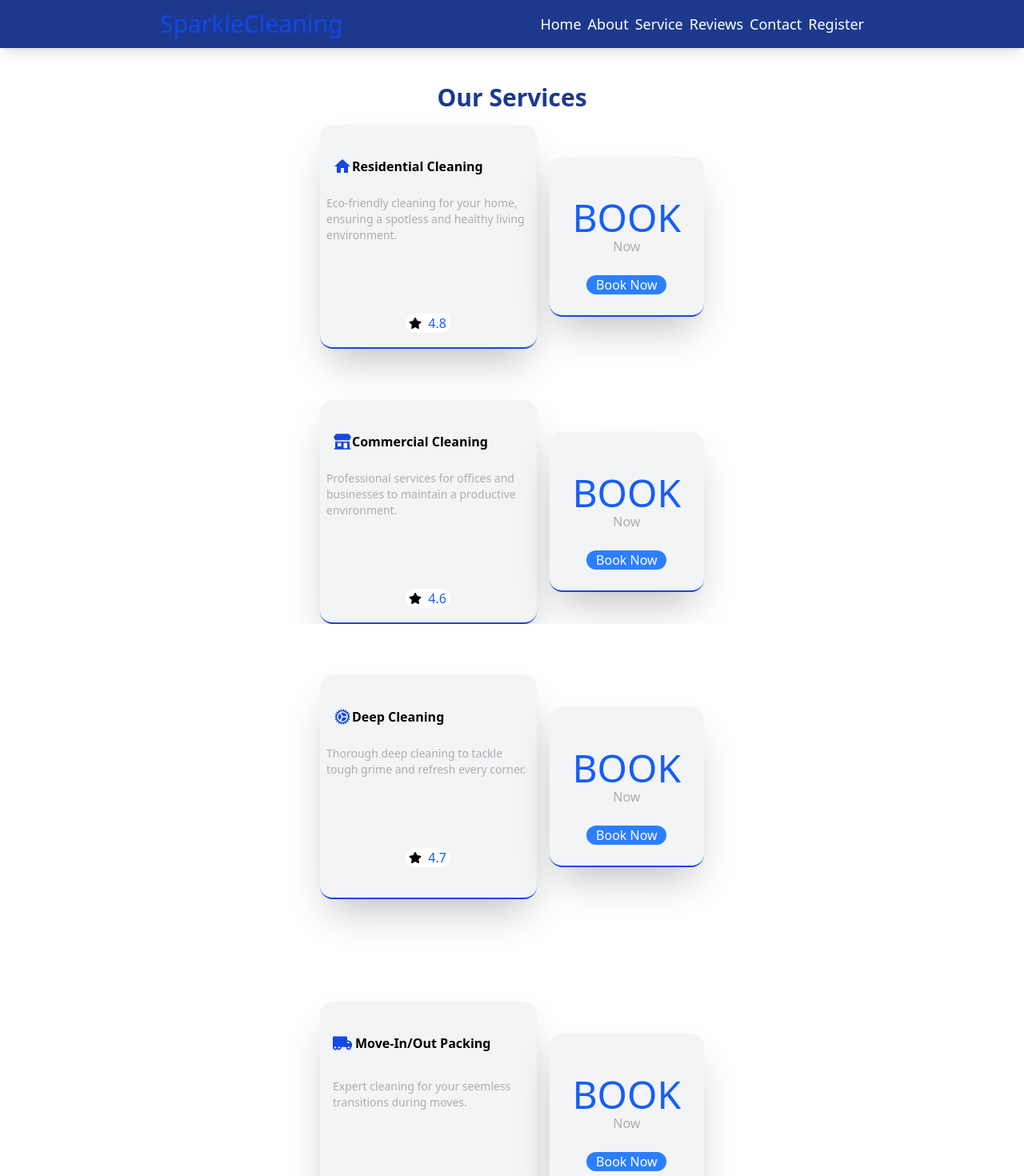
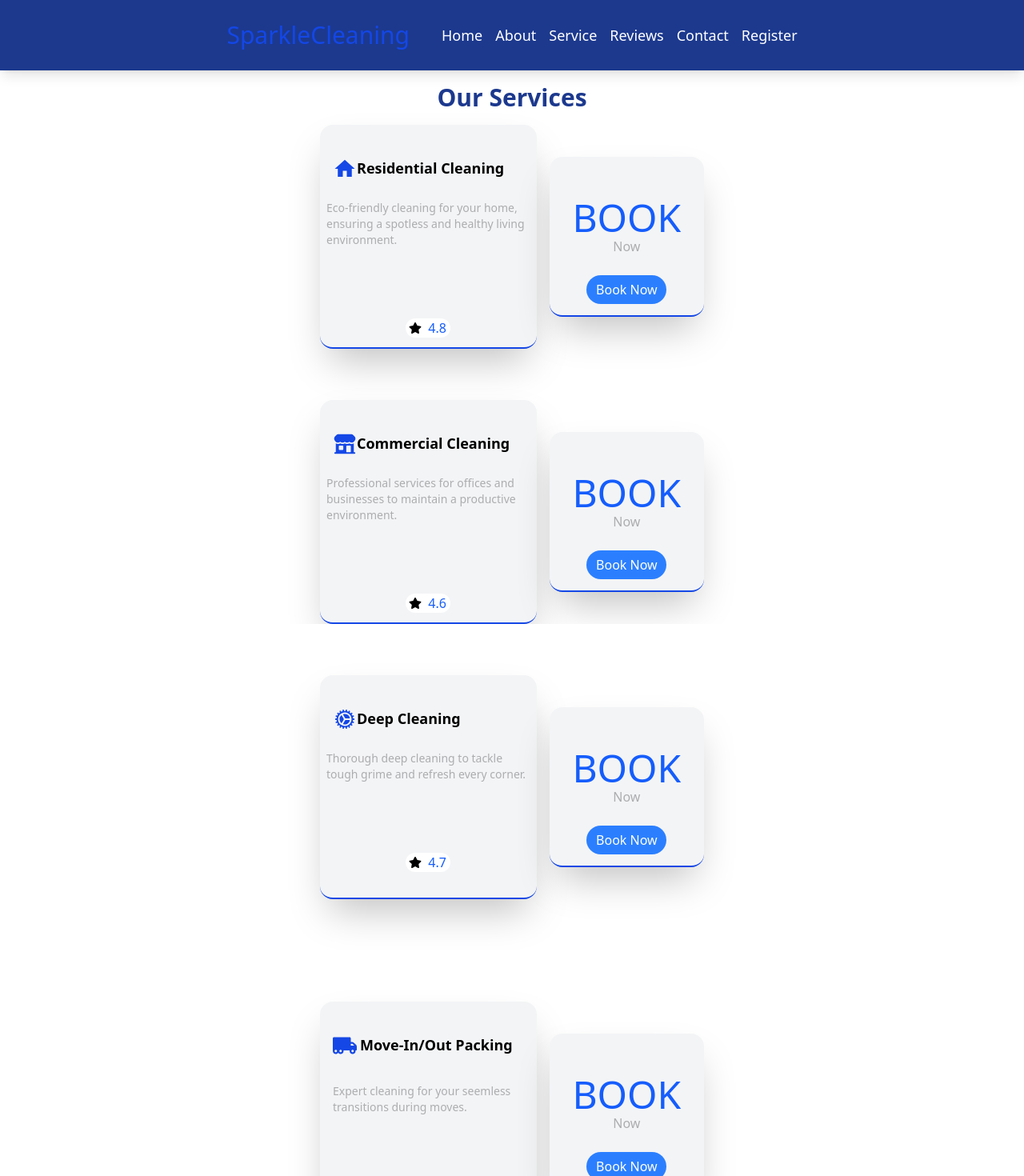
Before and after one commit to Dee-Tech-u/Sparkle-Cleaning, a React (Vite) app: page /Sparkle-Cleaning/services in a window 1280 px wide. Shown: the top 1470 px of the page at 80% size. Built offline with nearby package versions, Linux system fonts and the light colour scheme.

Commit message:
commit changes made

```diff
--- a/src/Components/Navbar.jsx
+++ b/src/Components/Navbar.jsx
@@ -1,16 +1,27 @@
-import React from 'react';
+import React, { useState } from 'react';
+import { FaBars, FaTimes } from 'react-icons/fa';
 import { Link } from 'react-router-dom';
 
 
 const Navbar = () => {
+  const [isOpen, setIsOpen] = useState(false);
+
+  const toggleMenu = () => {
+    setIsOpen(!isOpen);
+  }
   return (
   <>
   <nav className='group bg-blue-900 shadow-lg flex items-center justify-between sm:px-15 lg:px-50 py-3 px-2 fixed top-0 left-0 w-full  z-10 '>
-    <Link to="/">
-    <span className=' text-blue-700 text-2xl sm:text-lg lg:text-3xl flex items-center '>Sparkle<span className=''>Cleaning</span></span>
+    <div className='max-w-7xl mx-auto px-4 custom-sm:px-6 custom-md:px-8'>
+      <div className='flex items-center justify-between h-16 w-full'>
+        <div className='flex-shrink-0'>
+           <Link to="/" className=' text-blue-700 text-2xl sm:text-2xl lg:text-3xl'>
+           SparkleCleaning
     </Link>
-    <div className='text-black flex gap-2 items-center '>
-      <Link to="/" className='py-1 text-sm sm:text-lg font-light text-white rounded-lg hover:scale-90 transform transition duration-300 ease-in-out hover:gap-4 hover:flex'>
+        </div>
+    <div className='hidden custom-md:block'>
+      <div className='ml-10 flex items-baseline space-x-4'>
+        <Link to="/" className='py-1 text-sm sm:text-lg font-light text-white rounded-lg hover:scale-90 transform transition duration-300 ease-in-out hover:gap-4 hover:flex'>
       Home
       </Link>
       <Link to="/about" className='py-1 text-sm sm:text-lg font-light text-white hover:scale-90 transform transition duration-300 ease-in-out hover:gap-4 hover:flex'>
@@ -28,7 +39,38 @@ const Navbar = () => {
       <Link to="/register" className='py-1  text-sm sm:text-lg font-light text-white hover:scale-90 transform transition duration-300 ease-in-out'>
       Register
       </Link>
+      </div>
     </div>
+    <div className='custom-md:hidden'>
+      <button onClick={toggleMenu} className=' p-2 rounded-md text-gray-400 hover:text-white hover:scale-110 transition duration-300 ease-linear cursor-pointer focus:outline-none'>
+        {isOpen ? <FaTimes size={24} /> : <FaBars size={24} />}
+      </button>
+    </div>
+    </div>
+    </div>
+    <div className={`fixed top-0 left-0 h-full w-64 bg-gray-800 transform ${isOpen ? 'translate-x-0' : '-translate-x-full' } transition-transform duration-300 ease-in-out custom-md:hidden`}>
+      <div className='px-2 pt-2 pb-3 sp-y-1 custom-sm:px-3 mt-16'>
+        <Link to="/" className='block px-3 py-2 rounded-md text-base font-medium hover:bg-gray-700' onClick={toggleMenu}>
+      Home
+      </Link>
+      <Link to="/about" className='block px-3 py-2 rounded-md text-base font-medium hover:bg-gray-700' onClick={toggleMenu}>
+      About
+      </Link>
+      <Link to="/services" className='block px-3 py-2 rounded-md text-base font-medium hover:bg-gray-700' onClick={toggleMenu}>
+      Service
+      </Link>
+      <Link to="/reviews" className='block px-3 py-2 rounded-md text-base font-medium hover:bg-gray-700' onClick={toggleMenu}>
+      Reviews
+      </Link>
+      <Link to="/contact" className='block px-3 py-2 rounded-md text-base font-medium hover:bg-gray-700' onClick={toggleMenu}>
+      Contact
+      </Link>
+      <Link to="/register" className='block px-3 py-2 rounded-md text-base font-medium hover:bg-gray-700' onClick={toggleMenu}>
+      Register
+      </Link>
+      </div>
+    </div>
+
    </nav>
   </>
 
--- a/src/Components/Service.jsx
+++ b/src/Components/Service.jsx
@@ -36,7 +36,7 @@ const Service = () => {
         <h1 className='text-7xl custom-sm:text-5xl text-blue-600'>BOOK</h1>
         <p className='text-[#acadaf]'>Now</p>
         <Link to="/services">
-        <button className='bg-blue-500 w-full custom-sm:w-25 rounded-4xl mt-6 transition duration-300 ease-in-out hover:animate-bounce cursor-pointer'>Book Now</button>
+        <button className='bg-blue-500 w-24 h-9 custom-sm:w-25 rounded-4xl mt-6 transition duration-300 ease-in-out hover:animate-bounce cursor-pointer'>Book Now</button>
         </Link>
       </div>
     </div>
--- a/src/Components/SwipperCarousel.jsx
+++ b/src/Components/SwipperCarousel.jsx
@@ -12,7 +12,6 @@ const SwipperCarousel = () => {
       modules={[Navigation, Pagination, Autoplay]}
       spaceBetween={50}
       slidesPerView={1}
-      navigation
       pagination={{ clickable: true }}
       loop={true}
       autoplay={{
--- a/src/Pages/About.jsx
+++ b/src/Pages/About.jsx
@@ -4,8 +4,8 @@ const About = () => {
   return (
     <>
     <div className='min-h-screen bg-slate-50 w-full flex items-center justify-center'>
-      <div className='flex flex-col items-start max-w-2xl gap-5'>
-        <h1 className='text-6xl font-bold text-black text-center mt-20'>About Us</h1>
+      <div className='flex flex-col items-start max-w-2xl gap-5 px-10'>
+        <h1 className='text-4xl custom-sm:text-6xl font-bold text-black text-center mt-20'>About Us</h1>
         <p>At Sparkle Cleaning Service, we transform spaces with care and precision, delivering sparkling clean results that bring comfort and joy to your home or business. Our dedicated team uses eco-friendly products and proven techniques to ensure every corner shines, tailored to your unique needs. With a commitment to reliability, professionalism, and customer satisfaction, we take pride in creating healthier, happier environments for our clients. Let us handle the mess so you can enjoy the freshness!</p>
       </div>
     </div>
--- a/src/Pages/Contact.jsx
+++ b/src/Pages/Contact.jsx
@@ -9,7 +9,7 @@ const Contact = () => {
       <div className='flex flex-col items-center max-w-2xl gap-5'>
         <div className="flex flex-row items-center gap-4">
       <div>
-        <h1 className='text-6xl font-bold text-black flex'>Contact us</h1>
+        <h1 className='text-2xl custom-sm:text-6xl font-bold text-black flex'>Contact us</h1>
       </div>
           <div>
             <FaLongArrowAltDown className='text-2xl text-blue-700'/>
--- a/src/Pages/Services.jsx
+++ b/src/Pages/Services.jsx
@@ -14,8 +14,8 @@ const Services = () => {
       <div className="size-70 bg-[#f3f4f6]  py-6 m-auto shadow-2xl rounded-2xl border-b-2 border-blue-700">
         <div className='flex items-center justify-between gap-1 p-4 '>
         <div className='flex flex-row'>
-          <MdHome className='text-blue-700 text-2xl' />
-          <h3 className='font-bold text-black flex '>Residential Cleaning </h3>
+          <MdHome className='text-blue-700 text-3xl' />
+          <h3 className='text-lg font-bold text-black flex '>Residential Cleaning </h3>
           </div>
           </div>
           <p className='text-sm p-2 text-[#acadaf]'>Eco-friendly cleaning for your home, ensuring a spotless and healthy living environment.</p>
@@ -28,7 +28,7 @@ const Services = () => {
         <h1 className='text-7xl custom-sm:text-5xl text-blue-600'>BOOK</h1>
         <p className='text-[#acadaf]'>Now</p>
         <Link to="/contact">
-        <button className='bg-blue-500 w-full custom-sm:w-25 rounded-4xl mt-6 transition duration-300 ease-in-out hover:animate-bounce cursor-pointer'>Book Now</button>
+        <button className='bg-blue-500 w-24 h-9 custom-sm:w-25 rounded-4xl mt-6 transition duration-300 ease-in-out hover:animate-bounce cursor-pointer'>Book Now</button>
         </Link>
       </div>
     </div>
@@ -39,8 +39,8 @@ const Services = () => {
       <div className="size-70 bg-[#f3f4f6]  py-6 m-auto shadow-2xl rounded-2xl border-b-2 border-blue-700">
         <div className='flex items-center justify-between gap-1 p-4 '>
         <div className='flex flex-row'>
-          <HiBuildingStorefront className='text-blue-700 text-2xl' />
-          <h3 className='font-bold text-black flex '>Commercial Cleaning </h3>
+          <HiBuildingStorefront className='text-blue-700 text-3xl' />
+          <h3 className='text-lg font-bold text-black flex '>Commercial Cleaning </h3>
           </div>
           </div>
           <p className='text-sm p-2 text-[#acadaf]'>Professional services for offices and businesses to maintain a productive environment.</p>
@@ -53,7 +53,7 @@ const Services = () => {
         <h1 className='text-7xl custom-sm:text-5xl text-blue-600'>BOOK</h1>
         <p className='text-[#acadaf]'>Now</p>
         <Link to="/contact">
-        <button className='bg-blue-500 w-full custom-sm:w-25 rounded-4xl mt-6 transition duration-300 ease-in-out hover:animate-bounce cursor-pointer'>Book Now</button>
+        <button className='bg-blue-500 w-24 h-9 custom-sm:w-25 rounded-4xl mt-6 transition duration-300 ease-in-out hover:animate-bounce cursor-pointer'>Book Now</button>
         </Link>
       </div>
     </div>
@@ -64,8 +64,8 @@ const Services = () => {
       <div className="size-70 bg-[#f3f4f6]  py-6 m-auto shadow-2xl rounded-2xl border-b-2 border-blue-700 cursor-progress">
         <div className='flex items-center justify-between gap-1 p-4 '>
         <div className='flex flex-row'>
-          <HiCog className='text-blue-700 text-2xl' />
-          <h3 className='font-bold text-black flex '>Deep Cleaning</h3>
+          <HiCog className='text-blue-700 text-3xl' />
+          <h3 className='text-lg font-bold text-black flex '>Deep Cleaning</h3>
           </div>
           </div>
           <p className='text-sm p-2 text-[#acadaf]'>Thorough deep cleaning to tackle tough grime and refresh every corner.</p>
@@ -78,7 +78,7 @@ const Services = () => {
         <h1 className='text-7xl custom-sm:text-5xl text-blue-600'>BOOK</h1>
         <p className='text-[#acadaf]'>Now</p>
         <Link to="/contact">
-        <button className='bg-blue-500 w-full custom-sm:w-25 rounded-4xl mt-6 transition duration-300 ease-in-out hover:animate-bounce cursor-pointer'>Book Now</button>
+        <button className='bg-blue-500 w-24 h-9 custom-sm:w-25 rounded-4xl mt-6 transition duration-300 ease-in-out hover:animate-bounce cursor-pointer'>Book Now</button>
         </Link>
       </div>
     </div>
@@ -89,8 +89,8 @@ const Services = () => {
       <div className="group size-70 bg-[#f3f4f6]  py-6 m-auto shadow-2xl rounded-2xl border-b-2 border-blue-700 hover:scale-90 transition duration-300 ease-linear cursor-progress">
         <div className='flex items-center justify-between gap-1 p-4 group-hover:scale-105 transition duration-300 ease-linear'>
         <div className='flex flex-row gap-1'>
-          <FaTruckMoving className='text-blue-700 text-2xl' />
-          <h3 className='font-bold text-black flex '>Move-In/Out Packing</h3>
+          <FaTruckMoving className='text-blue-700 text-3xl' />
+          <h3 className='text-lg font-bold text-black flex '>Move-In/Out Packing</h3>
           </div>
           </div>
           <p className='text-sm p-4 text-[#acadaf] group-hover:scale-95 transition duration-300 ease-linear'>Expert cleaning for your seemless transitions during moves.</p>
@@ -103,7 +103,7 @@ const Services = () => {
         <h1 className='text-7xl custom-sm:text-5xl text-blue-600 group-hover:scale-90 transition duration-300 ease-linear'>BOOK</h1>
         <p className='text-[#acadaf]'>Now</p>
         <Link to="/contact">
-        <button className='bg-blue-500 w-full custom-sm:w-25 rounded-4xl mt-6 transition duration-300 ease-linear hover:animate-bounce cursor-pointer'>Book Now</button>
+        <button className='bg-blue-500 w-24 h-9 custom-sm:w-25 rounded-4xl mt-6 transition duration-300 ease-linear hover:animate-bounce cursor-pointer'>Book Now</button>
         </Link>
       </div>
     </div>
@@ -114,8 +114,8 @@ const Services = () => {
       <div className="group size-70 bg-[#f3f4f6]  py-6 m-auto shadow-2xl rounded-2xl border-b-2 border-blue-700 hover:bg-purple-900 hover:border-black transition duration-300 ease-in-out cursor-alias">
         <div className='flex items-center justify-between gap-1 p-4 '>
         <div className='flex flex-row'>
-          <MdLocalLaundryService className='text-blue-700 text-2xl group-hover:text-4xl' />
-          <h3 className='font-bold text-black flex group-hover:text-2xl'>Home Laundry</h3>
+          <MdLocalLaundryService className='text-blue-700 text-3xl group-hover:text-4xl' />
+          <h3 className='text-lg font-bold text-black flex group-hover:text-2xl'>Home Laundry</h3>
           </div>
           </div>
           <p className='text-sm p-2 text-[#acadaf] group-hover:scale-90 transition duration-300 ease-linear'>With eco-friendly soaps that keeps the quality and longivity of your cloths intact, and you don't need to leave the comfort of your home.</p>
@@ -128,7 +128,7 @@ const Services = () => {
         <h1 className='text-7xl custom-sm:text-5xl text-blue-600'>BOOK</h1>
         <p className='text-[#acadaf]'>Now</p>
         <Link to="/contact">
-        <button className='bg-blue-500 w-full custom-sm:w-25 rounded-4xl mt-6 transition duration-300 ease-in-out group-hover:scale-110 cursor-pointer'>Book Now</button>
+        <button className='bg-blue-500 w-24 h-9 custom-sm:w-25 rounded-4xl mt-6 transition duration-300 ease-in-out group-hover:scale-110 cursor-pointer'>Book Now</button>
         </Link>
       </div>
     </div>
```
Also changed, not shown: src/Pages/Register.jsx (+5 -4 lines), index.html (line endings or trailing spaces), package.json (line endings or trailing spaces).
